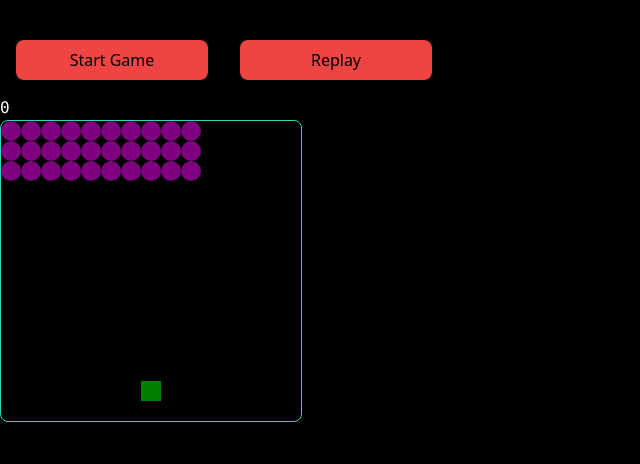
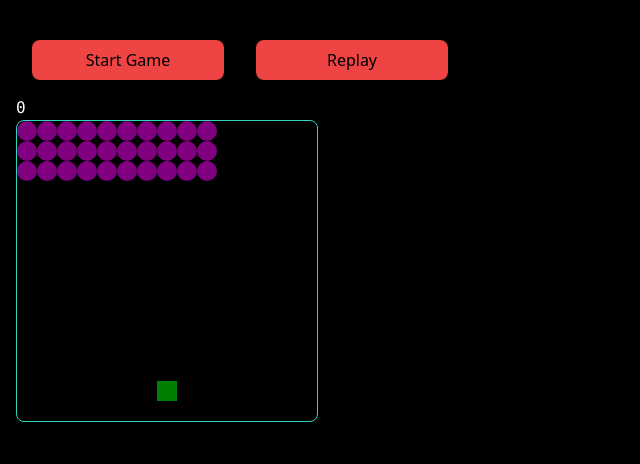
Before and after one commit to Gawshan987/Space-Invaders, a plain HTML site: page index.html in a window 1280 px wide. Shown: the whole page, without its empty margins (0-640 px from the left). Drawn offline with Linux system fonts and the light colour scheme.

Commit message:
Added spacing

```diff
--- a/index.html
+++ b/index.html
@@ -8,15 +8,14 @@
 
     </head>
     </head>
-    <body class="background bg-black">
+    <body class="background bg-black px-4">
         <button id = "gravityButton">Toggling gravity</button>
         <div class="game-buttons">
-            <h1 class="startButton bg-red-500 w-40 py-2 rounded-lg m-4 cursor-pointer hover:bg-red-400 text-center px-4"> Start Game </h1>
+            <h1 class="startButton bg-red-500 w-40 py-2 rounded-lg m-4 cursor-pointer hover:bg-red-400 text-center px-4">Start Game</h1>
             <h1 class="replayButton bg-red-500 w-40 py-2 rounded-lg m-4 cursor-pointer hover:bg-red-400 text-center px-4">Replay</h1>
         </div>
         <h1 class="results font-mono text-white">0</h1>
         <div class ="grid2 rounded-lg border-teal-400">
-
         </div>
         <script src="app.js"></script>
     </body>
```
